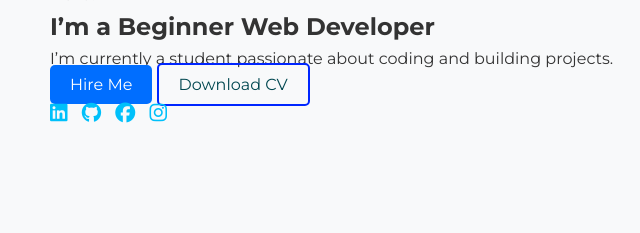
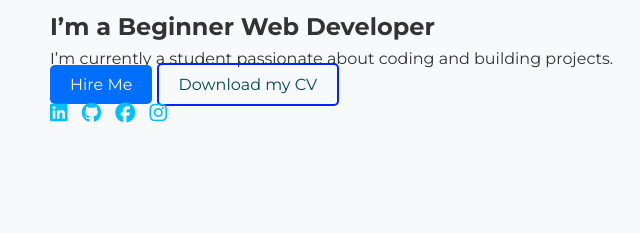
Before and after one commit to hcmuit-minhdang/MyPortfolio, a plain HTML site: page index.html in a window 1280 px wide. Shown: the part 560-793 px from the top of the page, 0-640 px from the left. Drawn offline with Linux system fonts and the light colour scheme.

Commit message:
updating

```diff
--- a/index.html
+++ b/index.html
@@ -37,7 +37,7 @@
             <p>I’m currently a student passionate about coding and building projects.</p>
             <div class="buttons">
                 <a href="#contact" class="btn">Hire Me</a>
-                <a href="cv/minh-cv.pdf" class="btn-outline">Download CV</a>
+                <a href="cv/minh-cv.pdf" class="btn-outline">Download my CV</a>
             </div>
             <div class="socials">
                 <a href="#"><i class="fa-brands fa-linkedin"></i></a>
```
